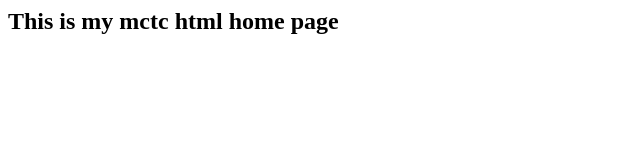
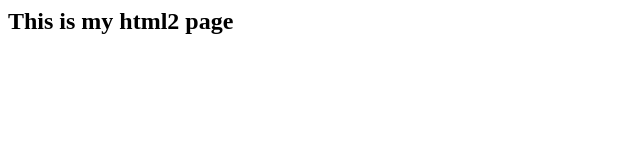
Before and after one commit to GeorgieIsYourHomie/html2, a plain HTML site: page index.html in a window 1280 px wide. Shown: the whole page, without its empty margins (0-640 px from the left). Drawn offline with Linux system fonts and the light colour scheme.

Commit message:
Update index.html

```diff
--- a/index.html
+++ b/index.html
@@ -1 +1 @@
-<h2>This is my mctc html home page</h2>
+<h2>This is my html2 page</h2>
```
